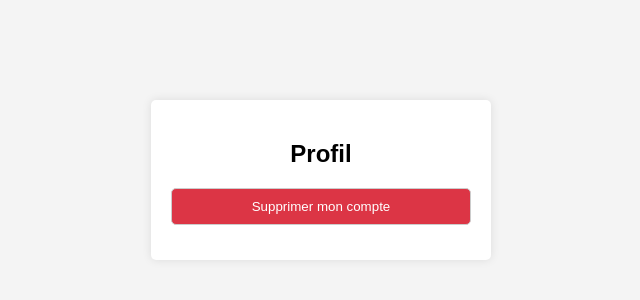
After one commit to EVNALEXIS/TP_PYTHON_CDEV, a Flask app: page /profil/1 in a window 1280 px wide. The commit adds this page. Shown: the top 300 px of the page, without its empty margins (319-959 px from the left). Run offline with Flask 3, Linux system fonts and the light colour scheme; data comes from the database, SQL or seed files in the repository.

Commit message:
profil avec désactivation du compte

```diff
--- a/Main.py
+++ b/Main.py
@@ -26,7 +26,9 @@ def close_connection(exception):
 
 def get_login(usn, pwd):
     cur = get_db().cursor()
-    cur.execute(f"SELECT id, username, password FROM users WHERE username LIKE ? AND password LIKE ?", (usn, pwd))
+    cur.execute(
+        f"SELECT users.id, users.username, users.password FROM users WHERE users.active = True AND users.username LIKE ? AND users.password LIKE ?",
+        (usn, pwd))
     user = cur.fetchone()
     if user:
         return user
@@ -45,22 +47,35 @@ def get_all_tasks():
 
 def get_all_users():
     cur = get_db().cursor()
-    cur.execute("SELECT id,username FROM users where active = True")
+    cur.execute("SELECT users.id,users.username FROM users where users.active = True")
     res = cur.fetchall()
     return res
 
 
 def get_user_by_usn(usn):
     cur = get_db().cursor()
-    cur.execute("SELECT id,username FROM users where active = True and username=?", (usn,))
+    cur.execute("SELECT users.id,users.username FROM users where users.active = True and users.username=?", (usn,))
     res = cur.fetchone()
     return res
 
 
-def add_user(user, password):
+def get_user_by_id(user_id):
+    cur = get_db().cursor()
+    cur.execute("SELECT users.id,users.username FROM users where users.active = True and users.id=?", (user_id,))
+    res = cur.fetchone()
+    return res
+
+
+def add_user(username, password):
     cur = get_db().cursor()
     cur.execute("INSERT INTO users (username, password) VALUES (?,?)",
-                (user, password))
+                (username, password))
+    get_db().commit()
+
+
+def deactivate_user(user_id):
+    cur = get_db().cursor()
+    cur.execute("UPDATE users SET active = 0 WHERE id = ?", (user_id,))
     get_db().commit()
 
 
@@ -68,7 +83,7 @@ def get_tasks_by_user(user_id):
     cur = get_db().cursor()
     cur.execute(
         "SELECT tasks.id, tasks.title, tasks.content, users.username, tasks.date_task ,tasks.created FROM tasks INNER "
-        "JOIN users ON tasks.created_by = users.id WHERE created_by = ?",
+        "JOIN users ON tasks.created_by = users.id WHERE tasks.created_by = ?",
         (user_id,))
     res = cur.fetchall()
     return res
@@ -113,14 +128,12 @@ def login():
     :return: la page de login
     """
     if request.method == 'POST':
-        print("Méthode POST login")
         username = request.form['username']
         password = request.form['password']
         user = get_login(username, password)
         if user:
             session['user_id'] = user['id']
             session['username'] = user['username']
-            print(session['user_id'], session['username'])
             return redirect(url_for("index"))
         else:
             error_message = "Nom d'utilisateur ou mot de passe incorrect."
@@ -159,6 +172,18 @@ def logout():
     :return: la page de connexion
     """
     session.clear()
+    return redirect(url_for("login"))
+
+
+@app.route('/profil/<int:user_id>', methods=['GET'])
+def profile(user_id):
+    user = get_user_by_id(user_id)
+    return render_template('profil.html', user=user)
+
+
+@app.route('/deleteuser/<int:user_id>', methods=['POST'])
+def delete_user(user_id):
+    deactivate_user(user_id)
     return redirect(url_for("login"))
 
 
--- a/static/login.css
+++ b/static/login.css
@@ -16,6 +16,8 @@
         h2 {
             text-align: center;
         }
+
+
         input[type="text"], input[type="password"], input[type="submit"] {
             width: 100%;
             padding: 10px;
@@ -36,3 +38,14 @@
             color: red;
             font-size: 14px;
         }
+
+
+        .delete  {
+    background-color: #dc3545 !important; /* Couleur de fond */
+    color: #fff !important;; /* Couleur du texte */
+
+}
+
+.delete:hover {
+    background-color: #c82333 !important; /* Couleur de fond au survol */
+}
--- a/templates/index.html
+++ b/templates/index.html
@@ -15,7 +15,7 @@
     </header>
     <div class="navbar">
     <div class="navbar-right">
-    <a style="margin-right: 10px;"><i class="fas fa-home"></i>Bonjour, {{ session['username']}}</a>
+    <a style="margin-right: 10px;" href="{{ url_for('profile', user_id=session['user_id']) }}"><i class="fas fa-home"></i>Bonjour, {{ session['username']}}</a>
     <form action="{{ url_for('logout') }}" method="post">
         <button type="submit" ><i class="fas fa-sign-out-alt"></i></button>
     </form>
--- /dev/null
+++ b/templates/profil.html
@@ -0,0 +1,25 @@
+<!DOCTYPE html>
+<html lang="en">
+<head>
+    <meta charset="UTF-8">
+    <meta name="viewport" content="width=device-width, initial-scale=1.0">
+    <title>Login</title>
+    <link rel="stylesheet" href="https://cdnjs.cloudflare.com/ajax/libs/font-awesome/5.15.4/css/all.min.css">
+    <link rel="stylesheet" href="{{ url_for('static', filename='login.css') }}">
+</head>
+<body>
+    <div class="container">
+        <h2>Profil</h2>
+        {% if error_message %}
+            <p class="error">{{ error_message }}</p>
+        {% endif %}
+        <form action="{{ url_for('delete_user', user_id=user.id) }}" method="post">
+
+        <input class="delete" type="submit" value="Supprimer mon compte" onclick="return confirm('Êtes-vous sûr de vouloir supprimer votre compte ? Cette action est irréversible.');">
+        </form>
+
+
+    </div>
+
+</body>
+</html>
```
